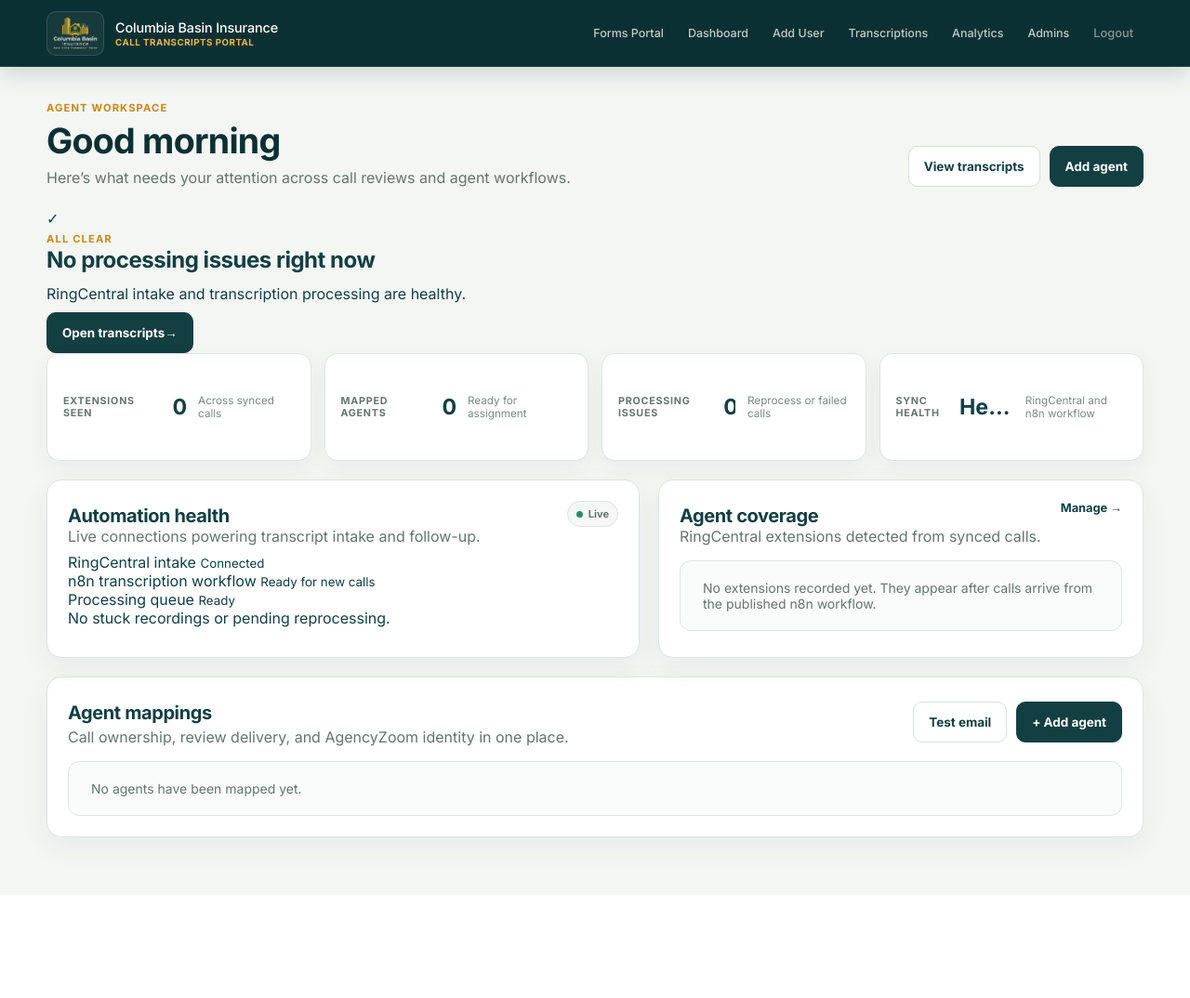
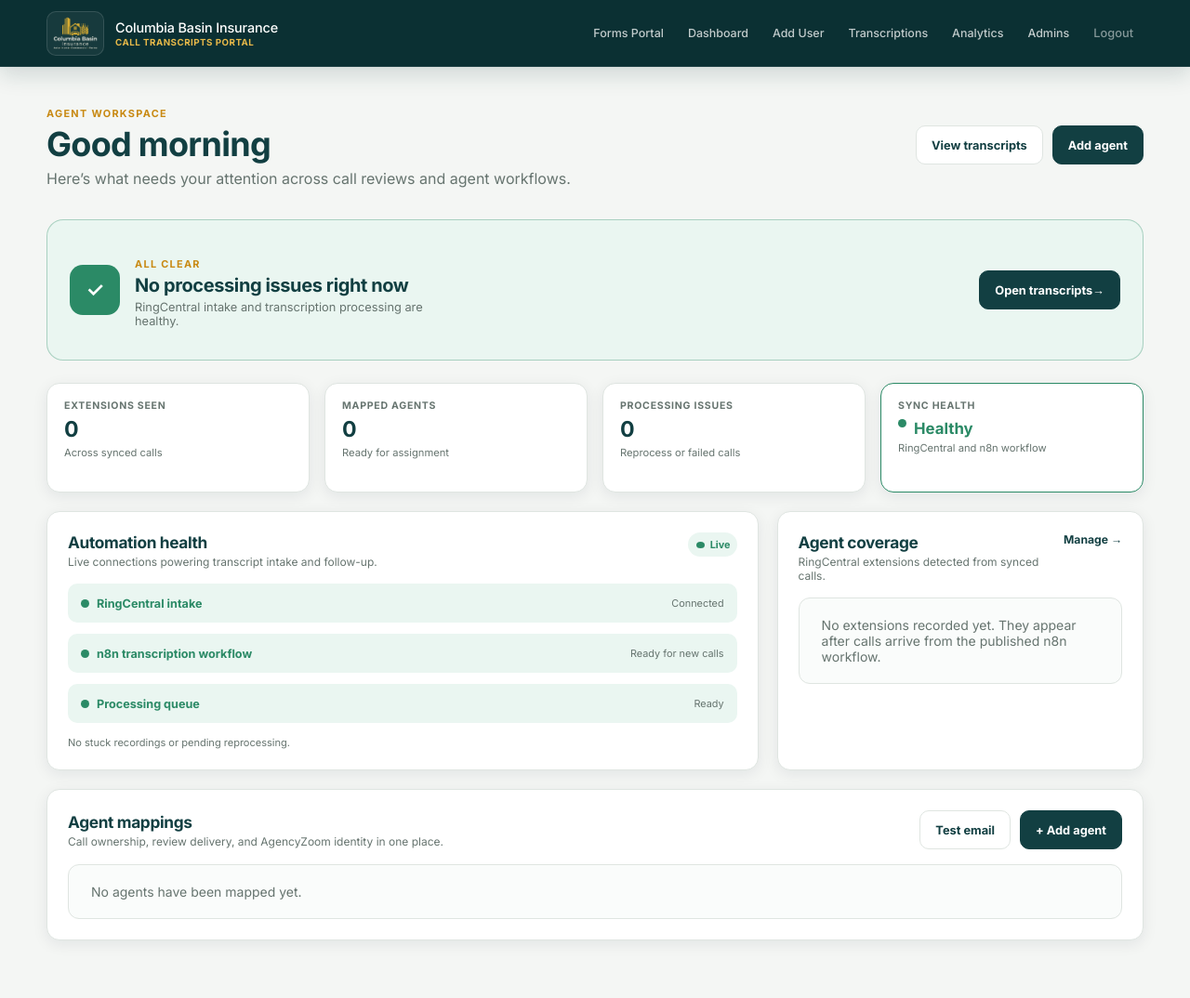
Before and after one commit to fredosaguilar/cbitranscripts, a FastAPI app: template templates/dashboard.html in a window 1280 px wide. Shown: the whole page at 93% size. Before the commit the page ends 927 px from the top, so only its background shows below. Run offline with FastAPI, Linux system fonts and the light colour scheme; the template is opened without the code that fills it, so the values that code supplies are empty.

Commit message:
Apply Figma dashboard styling

```diff
--- a/static/css/dashboard.css
+++ b/static/css/dashboard.css
@@ -1,121 +1,193 @@
 .dashboard-hero {
-    align-items: flex-end;
+    align-items: center;
     display: flex;
     gap: 24px;
     justify-content: space-between;
-    margin-bottom: 24px;
+    margin-bottom: 28px;
+    min-height: 104px;
 }
 
 .dashboard-eyebrow {
-    color: #c88912;
+    color: var(--warning);
     display: inline-block;
-    font-size: 0.7rem;
+    font-size: 0.68rem;
     font-weight: 700;
-    letter-spacing: 0.1em;
+    letter-spacing: 0.12em;
 }
 
 .dashboard-hero h1 {
-    color: #0b3033;
-    font-family: "Inter", sans-serif;
-    font-size: clamp(1.8rem, 4vw, 2.35rem);
-    margin: 5px 0 7px;
+    color: var(--text);
+    font-size: clamp(1.8rem, 4vw, 2.25rem);
+    line-height: 1.15;
+    margin: 5px 0 5px;
 }
 
 .dashboard-hero p,
-.card-intro {
-    color: #66746f;
+.card-intro,
+.attention-card p {
+    color: var(--muted);
     margin: 0;
 }
 
 .hero-actions,
 .agent-actions {
     display: flex;
+    flex: 0 0 auto;
     flex-wrap: wrap;
     gap: 10px;
 }
 
 .dashboard-button {
     align-items: center;
-    border: 1px solid #d7e0db;
-    border-radius: 10px;
+    border: 1px solid var(--border);
+    border-radius: var(--radius-10);
+    cursor: pointer;
     display: inline-flex;
-    font-size: 0.84rem;
+    font-size: 0.8rem;
     font-weight: 700;
     justify-content: center;
-    min-height: 44px;
+    min-height: 42px;
     padding: 10px 16px;
     text-decoration: none;
+    transition: background 0.15s ease, border-color 0.15s ease, transform 0.15s ease;
 }
 
 .dashboard-button.primary {
-    background: #123f42;
-    border-color: #123f42;
+    background: var(--accent);
+    border-color: var(--accent);
     color: #fff;
 }
 
 .dashboard-button.secondary {
-    background: #fff;
-    color: #123f42;
+    background: var(--surface);
     box-shadow: none;
+    color: var(--text);
 }
 
 .dashboard-button:hover { transform: translateY(-1px); }
-.dashboard-button.primary:hover { background: #0b3033; }
-.dashboard-button.secondary:hover { background: #f4f7f5; }
+.dashboard-button.primary:hover { background: var(--accent-hover); }
+.dashboard-button.secondary:hover { background: var(--bg); }
+.notice { margin-bottom: 18px; }
 
-.notice { margin-bottom: 18px; }
+.attention-card {
+    align-items: center;
+    background: var(--warning-soft);
+    border: 1px solid #e2a522;
+    border-radius: var(--radius-18);
+    display: flex;
+    gap: 24px;
+    justify-content: space-between;
+    margin-bottom: 24px;
+    min-height: 152px;
+    padding: 24px;
+}
+
+.attention-card.all-clear {
+    background: var(--success-soft);
+    border-color: rgba(43, 138, 102, 0.35);
+}
+
+.attention-summary {
+    align-items: center;
+    display: flex;
+    gap: 16px;
+    min-width: 0;
+}
+
+.attention-count {
+    align-items: center;
+    background: var(--accent-2);
+    border-radius: 14px;
+    color: var(--text);
+    display: inline-flex;
+    flex: 0 0 54px;
+    font-size: 1.35rem;
+    font-weight: 800;
+    height: 54px;
+    justify-content: center;
+}
+
+.all-clear .attention-count {
+    background: var(--success);
+    color: #fff;
+}
+
+.attention-card h2 {
+    color: var(--text);
+    font-size: 1.25rem;
+    margin: 3px 0 4px;
+}
+
+.attention-card p { font-size: 0.8rem; }
 
 .dashboard-stats {
     display: grid;
-    gap: 14px;
+    gap: 16px;
     grid-template-columns: repeat(4, minmax(0, 1fr));
     margin-bottom: 20px;
 }
 
 .dashboard-stat {
-    align-items: center;
-    background: #fff;
-    border: 1px solid #dfe5e1;
-    border-radius: 14px;
-    box-shadow: 0 8px 24px rgba(11, 48, 51, 0.055);
-    display: flex;
-    gap: 13px;
-    min-height: 116px;
-    padding: 17px;
+    background: var(--surface);
+    border: 1px solid var(--border);
+    border-radius: var(--radius-14);
+    box-shadow: var(--shadow);
+    min-height: 118px;
+    padding: 17px 18px;
 }
 
-.stat-icon {
-    align-items: center;
-    background: #edf5f2;
-    border-radius: 11px;
-    color: #123f42;
-    display: flex;
-    flex: 0 0 42px;
-    font-size: 1rem;
-    font-weight: 800;
-    height: 42px;
-    justify-content: center;
+.stat-label {
+    color: var(--muted);
+    display: block;
+    font-size: 0.66rem;
+    font-weight: 700;
+    letter-spacing: 0.07em;
+    text-transform: uppercase;
 }
 
-.stat-icon.healthy { background: #e9f7f0; color: #2b8a66; }
-.dashboard-stat.attention .stat-icon { background: #fff4d8; color: #9a6500; }
-.dashboard-stat > div { min-width: 0; }
-.dashboard-stat .stat-label { color: #66746f; display: block; font-size: 0.67rem; font-weight: 700; letter-spacing: 0.07em; text-transform: uppercase; }
-.dashboard-stat strong { color: #123f42; display: block; font-family: "Inter", sans-serif; font-size: 1.45rem; line-height: 1.25; overflow: hidden; text-overflow: ellipsis; white-space: nowrap; }
-.dashboard-stat small { color: #7b8883; display: block; font-size: 0.73rem; }
+.dashboard-stat strong {
+    color: var(--text);
+    display: flex;
+    font-size: 1.45rem;
+    gap: 8px;
+    line-height: 1.25;
+    margin: 5px 0 3px;
+}
+
+.dashboard-stat small {
+    color: var(--muted);
+    display: block;
+    font-size: 0.7rem;
+}
+
+.health-stat { border-color: var(--success); }
+.health-stat strong { color: var(--success); font-size: 1.05rem; margin-top: 8px; }
+.health-stat strong i,
+.health-row span i,
+.health-pill i {
+    background: var(--success);
+    border-radius: 50%;
+    display: inline-block;
+    flex: 0 0 9px;
+    height: 9px;
+    width: 9px;
+}
+.health-stat.attention { border-color: var(--warning); }
+.health-stat.attention strong { color: var(--warning); }
+.health-stat.attention strong i { background: var(--warning); }
 
 .dashboard-grid {
     display: grid;
     gap: 20px;
-    grid-template-columns: minmax(0, 1.1fr) minmax(380px, 0.9fr);
+    grid-template-columns: minmax(0, 1.65fr) minmax(330px, 0.85fr);
     margin-bottom: 20px;
 }
 
 .dashboard-card {
-    background: #fff;
-    border: 1px solid #dfe5e1;
-    border-radius: 16px;
-    box-shadow: 0 10px 30px rgba(11, 48, 51, 0.06);
+    background: var(--surface);
+    border: 1px solid var(--border);
+    border-radius: var(--radius-14);
+    box-shadow: var(--shadow);
     padding: 22px;
 }
 
@@ -124,19 +196,21 @@
     display: flex;
     gap: 16px;
     justify-content: space-between;
-    margin-bottom: 8px;
+    margin-bottom: 16px;
 }
 
 .card-heading h2 {
-    color: #123f42;
-    font-family: "Inter", sans-serif;
-    font-size: 1.25rem;
-    margin: 4px 0 0;
+    color: var(--text);
+    font-size: 1.08rem;
+    margin: 0 0 3px;
 }
 
+.card-intro { font-size: 0.75rem; }
+
 .card-heading > a {
-    color: #123f42;
-    font-size: 0.8rem;
+    color: var(--text);
+    flex: 0 0 auto;
+    font-size: 0.76rem;
     font-weight: 700;
     text-decoration: none;
 }
@@ -146,74 +220,96 @@
     align-items: center;
     border-radius: 999px;
     display: inline-flex;
-    font-size: 0.69rem;
+    font-size: 0.68rem;
     font-weight: 700;
     gap: 6px;
     padding: 6px 9px;
     white-space: nowrap;
 }
 
-.health-pill { background: #f4f7f5; border: 1px solid #dfe5e1; color: #66746f; }
-.health-pill i { background: #2b8a66; border-radius: 50%; height: 7px; width: 7px; }
+.health-pill {
+    background: var(--success-soft);
+    color: var(--success);
+}
 
-.status-list { margin: 18px 0 0; }
-.status-list > div {
-    align-items: flex-start;
-    border-top: 1px solid #e7ece9;
+.health-pill i { height: 7px; width: 7px; }
+.health-rows { display: grid; gap: 12px; }
+
+.health-row {
+    align-items: center;
+    border-radius: var(--radius-10);
+    display: flex;
+    gap: 12px;
+    justify-content: space-between;
+    min-height: 42px;
+    padding: 11px 14px;
+}
+
+.health-row.healthy { background: var(--success-soft); }
+.health-row.warning { background: var(--warning-soft); }
+.health-row span {
+    align-items: center;
+    color: var(--success);
+    display: inline-flex;
+    font-size: 0.79rem;
+    font-weight: 700;
+    gap: 8px;
+}
+.health-row.warning span { color: var(--warning); }
+.health-row.warning span i { background: var(--warning); }
+.health-row small { color: var(--muted); font-size: 0.68rem; text-align: right; }
+.health-note { color: var(--muted); font-size: 0.69rem; margin: 14px 0 0; }
+.health-details { color: var(--muted); font-size: 0.73rem; margin-top: 14px; }
+.health-details summary { color: var(--text); cursor: pointer; font-weight: 700; }
+.health-details p { margin: 8px 0 0; overflow-wrap: anywhere; }
+
+.coverage-list { display: grid; gap: 2px; }
+.coverage-row {
+    align-items: center;
     display: grid;
-    gap: 16px;
-    grid-template-columns: 155px 1fr;
-    padding: 14px 0;
-}
-.status-list > div:last-child { padding-bottom: 0; }
-.status-list dt { color: #66746f; font-size: 0.76rem; font-weight: 600; }
-.status-list dd { color: #123f42; font-size: 0.8rem; font-weight: 600; margin: 0; overflow-wrap: anywhere; }
-.status-good { color: #2b8a66; }
-.status-warning { background: #fffaf0; border-radius: 8px; padding-left: 10px !important; padding-right: 10px !important; }
-.status-line { display: block; margin-bottom: 6px; }
-.status-line small { color: #7b8883; display: block; font-weight: 400; margin-top: 2px; }
-
-.compact-list { margin-top: 16px; }
-.extension-row {
-    align-items: center;
-    border-top: 1px solid #e7ece9;
-    display: grid;
-    gap: 10px;
-    grid-template-columns: auto minmax(120px, 1fr) auto auto;
-    padding: 13px 0;
+    gap: 11px;
+    grid-template-columns: auto minmax(0, 1fr) auto;
+    min-height: 52px;
 }
 .extension-avatar {
     align-items: center;
-    background: #edf5f2;
-    border-radius: 10px;
-    color: #123f42;
+    background: var(--bg-alt);
+    border-radius: 9px;
+    color: var(--text);
     display: flex;
+    font-size: 0.76rem;
     font-weight: 800;
-    height: 38px;
+    height: 34px;
     justify-content: center;
-    width: 38px;
+    width: 34px;
 }
 .extension-agent { min-width: 0; }
-.extension-agent strong { color: #123f42; display: block; font-size: 0.83rem; overflow: hidden; text-overflow: ellipsis; white-space: nowrap; }
-.extension-agent small, .call-count { color: #7b8883; font-size: 0.7rem; }
+.extension-agent strong {
+    color: var(--text);
+    display: block;
+    font-size: 0.78rem;
+    overflow: hidden;
+    text-overflow: ellipsis;
+    white-space: nowrap;
+}
+.extension-agent small { color: var(--muted); display: block; font-size: 0.66rem; margin-top: 2px; }
+.coverage-status { color: var(--success); font-size: 0.7rem; font-weight: 700; white-space: nowrap; }
 .mapping-pill { text-decoration: none; }
-.mapping-pill.mapped { background: #e9f7f0; color: #2b8a66; }
-.mapping-pill.unmapped { background: #fff4d8; color: #8a5b00; }
+.mapping-pill.unmapped { background: var(--warning-soft); color: #8a5b00; }
 
 .agents-card { margin-bottom: 30px; }
 .agent-heading { align-items: center; }
-.agent-heading .card-intro { margin-top: 4px; }
-.test-email-result { color: #2b8a66; font-size: 0.8rem; margin: 8px 0; }
+.test-email-result { color: var(--success); font-size: 0.78rem; margin: 8px 0; }
 .agent-table { box-shadow: none; margin-top: 16px; }
-.agent-table table { min-width: 820px; }
-.agent-table thead { background: #f3f6f4; color: #52625c; }
-.agent-table th { border-bottom: 1px solid #dfe5e1; }
-.agent-table td { color: #43534d; }
-.agent-table td strong { color: #123f42; }
-.token { color: #7b8883; font-size: 0.72rem; max-width: 260px; word-break: break-all; }
+.agent-table table { min-width: 930px; }
+.agent-table thead { background: var(--bg); color: var(--muted); }
+.agent-table th { border-bottom: 1px solid var(--border); font-size: 0.64rem; letter-spacing: 0.06em; }
+.agent-table td { color: #43534d; font-size: 0.76rem; }
+.agent-table td strong { color: var(--text); }
 .actions { display: flex; flex-wrap: wrap; gap: 7px; }
 .mapping-error { color: #b64545; display: block; margin-top: 3px; }
 .dashboard-empty { box-shadow: none; margin-top: 16px; }
+.agent-list-mobile { display: none; }
 
 @media (max-width: 1050px) {
     .dashboard-stats { grid-template-columns: repeat(2, minmax(0, 1fr)); }
```
Also changed, not shown: other parts of static/css/dashboard.css (+41 -10 lines).
